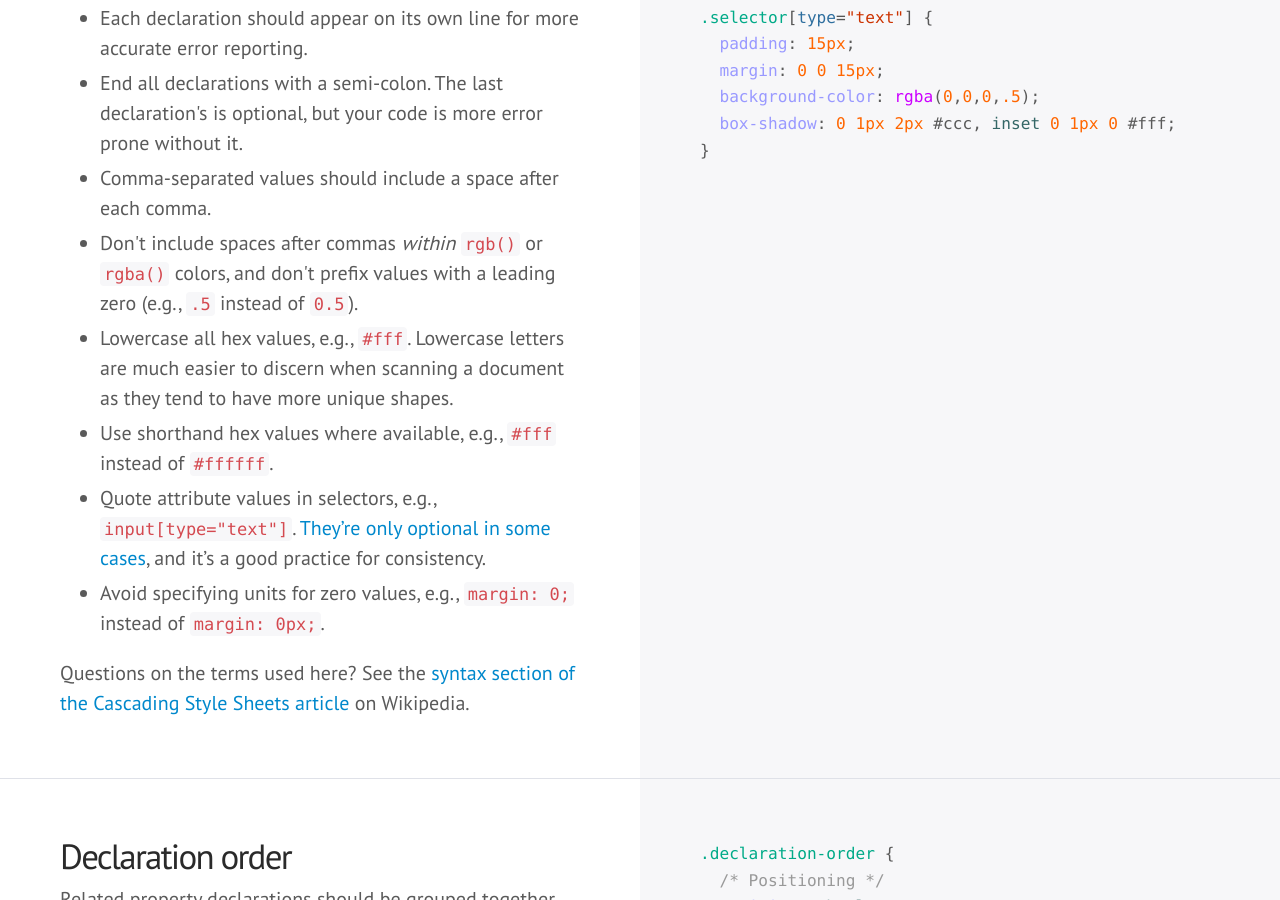
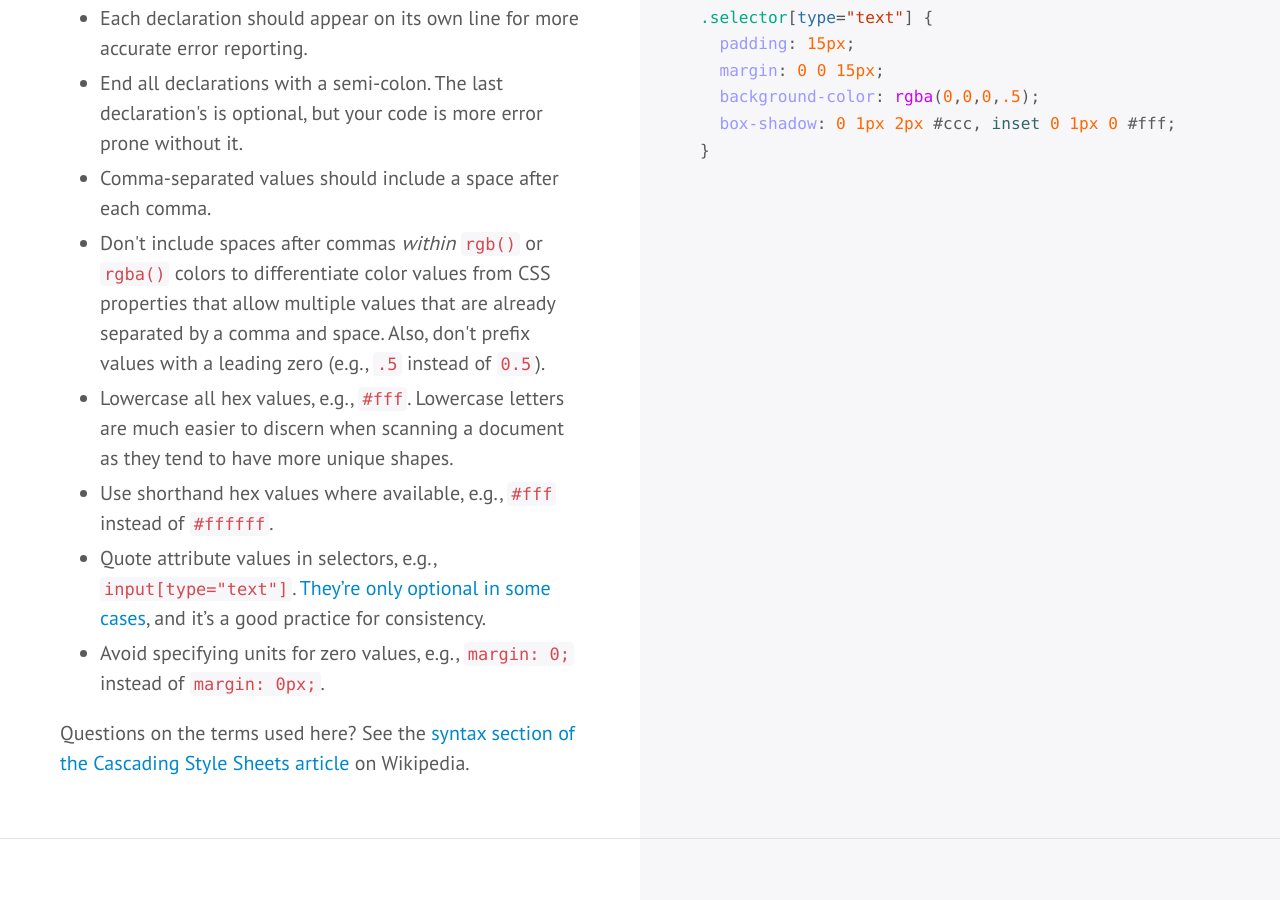
Before and after one commit to mdo/code-guide, a Jekyll site: the page built from index.html, in a window 1280 px wide and 900 px high, scrolled down 5419 px. Built offline with Jekyll 4.4.1, drawn with Linux system fonts in a browser that asks for light colours; Markdown is read by kramdown in place of the engine named in the settings; comment, search, counter and statistics services are not loaded.

Commit message:
Clarify reason for rgb() rgba() spacing

```diff
--- a/index.html
+++ b/index.html
@@ -186,7 +186,7 @@
       <li>Each declaration should appear on its own line for more accurate error reporting.</li>
       <li>End all declarations with a semi-colon. The last declaration's is optional, but your code is more error prone without it.</li>
       <li>Comma-separated values should include a space after each comma.</li>
-      <li>Don't include spaces after commas <em>within</em> <code>rgb()</code> or <code>rgba()</code> colors, and don't prefix values with a leading zero (e.g., <code>.5</code> instead of <code>0.5</code>).</li>
+      <li>Don't include spaces after commas <em>within</em> <code>rgb()</code> or <code>rgba()</code> colors to differentiate color values from CSS properties that allow multiple values that are already separated by a comma and space. Also, don't prefix values with a leading zero (e.g., <code>.5</code> instead of <code>0.5</code>).</li>
       <li>Lowercase all hex values, e.g., <code>#fff</code>. Lowercase letters are much easier to discern when scanning a document as they tend to have more unique shapes.</li>
       <li>Use shorthand hex values where available, e.g., <code>#fff</code> instead of <code>#ffffff</code>.</li>
       <li>Quote attribute values in selectors, e.g., <code>input[type="text"]</code>. <a href="http://mathiasbynens.be/notes/unquoted-attribute-values#css">They’re only optional in some cases</a>, and it’s a good practice for consistency.</li>
```
